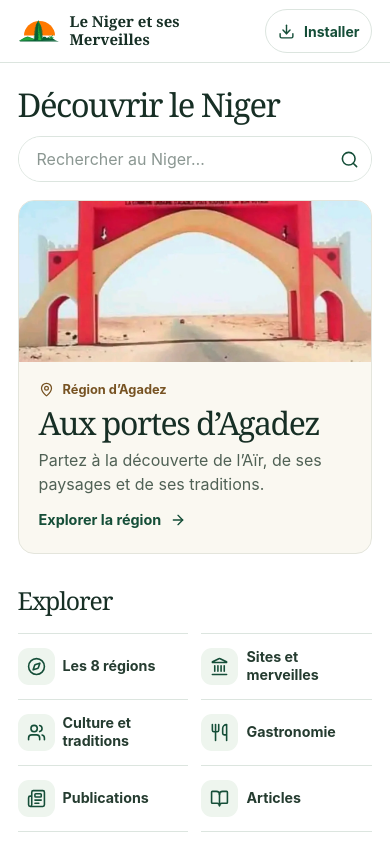
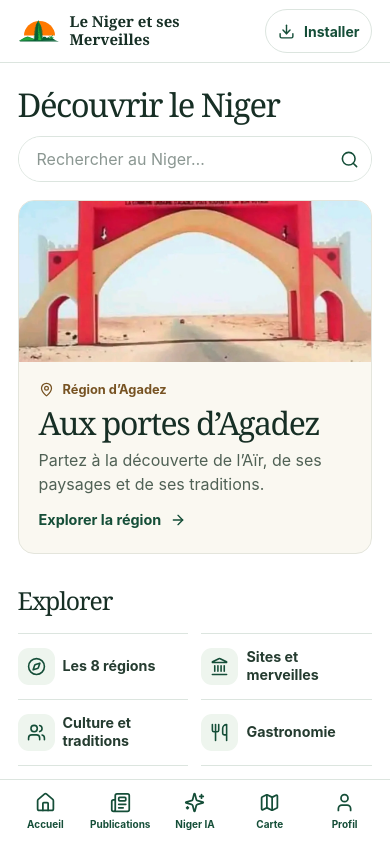
Before and after one commit to mabdourahamane886-lang/lenigeretsesmerveilles, a Next.js app: page /application in a window 390 px wide. Shown: the top 844 px of the page. Built offline with nearby package versions, Linux system fonts and the light colour scheme; no server answers.

Commit message:
style(app): navigation mobile à cinq entrées

```diff
--- a/app/application/application.module.css
+++ b/app/application/application.module.css
@@ -80,3 +80,7 @@
   .entries { grid-template-columns: 1fr; }
   .entry { min-height: 54px; }
 }
+
+.appNav{position:sticky;bottom:0;z-index:20;display:grid;grid-template-columns:repeat(5,minmax(0,1fr));background:#fff;border-top:1px solid #dce5df;padding:8px max(8px,env(safe-area-inset-right)) max(8px,env(safe-area-inset-bottom));}
+.appNav a{display:flex;flex-direction:column;align-items:center;justify-content:center;gap:4px;min-height:48px;color:#154e38;font-size:clamp(10px,2vw,13px);font-weight:650;}
+.appNav a:focus-visible,.entry:focus-visible{outline:2px solid #154e38;outline-offset:-2px;}
```
